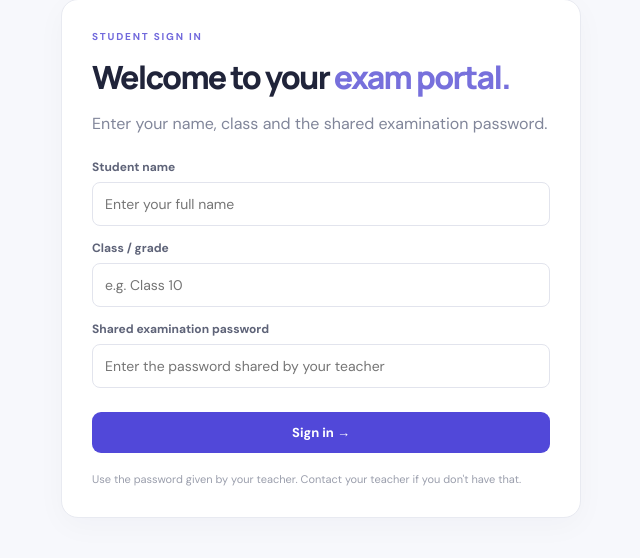
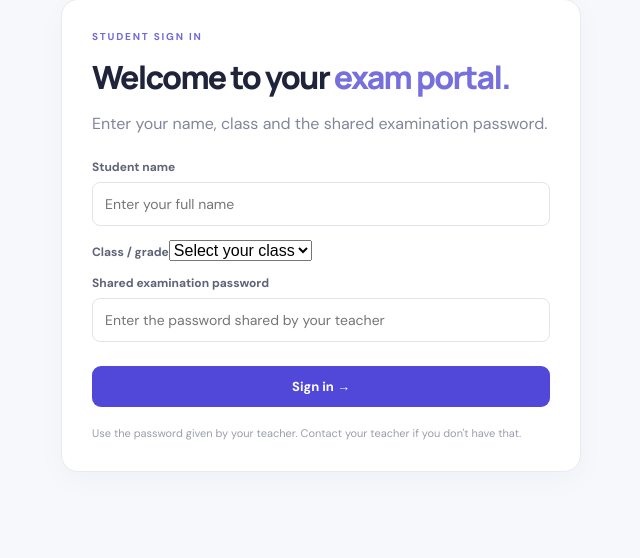
Before and after one commit to sayandas-eng/exam-portal-v2, a Flask app: page / in a window 1280 px wide. Shown: the part 144-702 px from the top of the page, without its empty margins (319-959 px from the left). Run offline with Flask 3, Linux system fonts and the light colour scheme; some libraries are stand-ins or nearby versions.

Commit message:
Restrict student sign-in to Classes 1 through 12

```diff
--- a/templates/student.html
+++ b/templates/student.html
@@ -10,7 +10,7 @@
 <body>
   <header class="top"><a class="brand" href="/"><span class="mark">E</span><span>exam<span class="muted">portal</span><small>STUDENT PORTAL</small></span></a><div class="tuition-name">Abhishek Santra English Guidance</div><div class="top-actions"><span id="student-greeting"></span><button id="logout" class="admin-link hidden" type="button">Sign out</button><a class="admin-link" href="/admin">Admin workspace ↗</a></div></header>
   <main class="wrap">
-    <section id="auth-screen" class="auth-card"><div class="intro"><p class="eyebrow">STUDENT SIGN IN</p><h1>Welcome to your <span>exam portal.</span></h1><p class="sub">Enter your name, class and the shared examination password.</p></div><div id="auth-message" class="message" role="status" aria-live="polite"></div><form id="login-form" class="account-form"><label>Student name<input name="full_name" autocomplete="name" required maxlength="120" placeholder="Enter your full name"></label><label>Class / grade<input name="student_class" required maxlength="60" placeholder="e.g. Class 10"></label><label>Shared examination password<input name="password" type="password" autocomplete="current-password" required placeholder="Enter the password shared by your teacher"></label><button class="button primary full" type="submit">Sign in →</button></form><p class="auth-note">Use the password given by your teacher. Contact your teacher if you don't have that.</p></section>
+    <section id="auth-screen" class="auth-card"><div class="intro"><p class="eyebrow">STUDENT SIGN IN</p><h1>Welcome to your <span>exam portal.</span></h1><p class="sub">Enter your name, class and the shared examination password.</p></div><div id="auth-message" class="message" role="status" aria-live="polite"></div><form id="login-form" class="account-form"><label>Student name<input name="full_name" autocomplete="name" required maxlength="120" placeholder="Enter your full name"></label><label>Class / grade<select name="student_class" required><option value="" selected disabled>Select your class</option><option value="Class 1">Class 1</option><option value="Class 2">Class 2</option><option value="Class 3">Class 3</option><option value="Class 4">Class 4</option><option value="Class 5">Class 5</option><option value="Class 6">Class 6</option><option value="Class 7">Class 7</option><option value="Class 8">Class 8</option><option value="Class 9">Class 9</option><option value="Class 10">Class 10</option><option value="Class 11">Class 11</option><option value="Class 12">Class 12</option></select></label><label>Shared examination password<input name="password" type="password" autocomplete="current-password" required placeholder="Enter the password shared by your teacher"></label><button class="button primary full" type="submit">Sign in →</button></form><p class="auth-note">Use the password given by your teacher. Contact your teacher if you don't have that.</p></section>
     <section id="listing-screen" class="hidden">
       <div class="intro"><p class="eyebrow">YOUR LEARNING, YOUR PACE</p><h1>Ready for your <span>next challenge?</span></h1><p class="sub">Choose an available examination below. Make sure you have enough time before starting.</p></div>
       <div id="message" class="message" role="status" aria-live="polite"></div>
```
